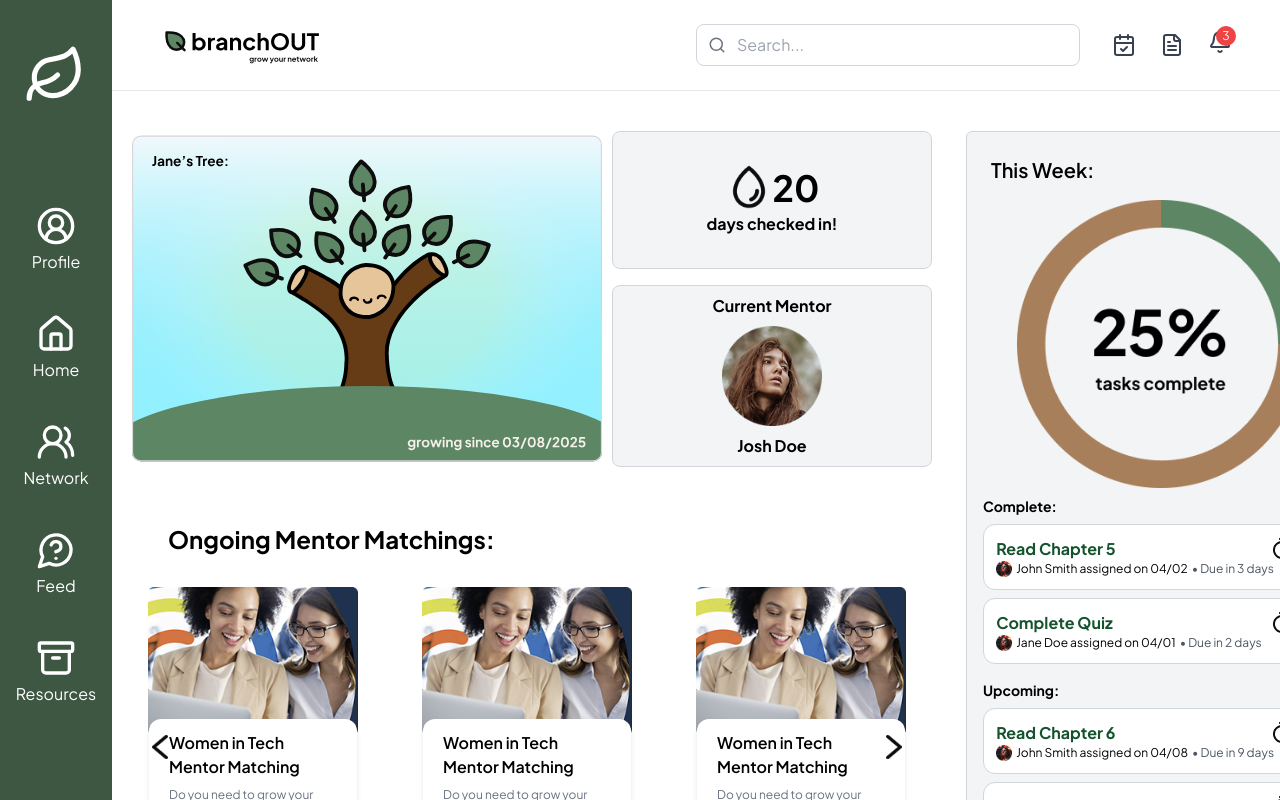
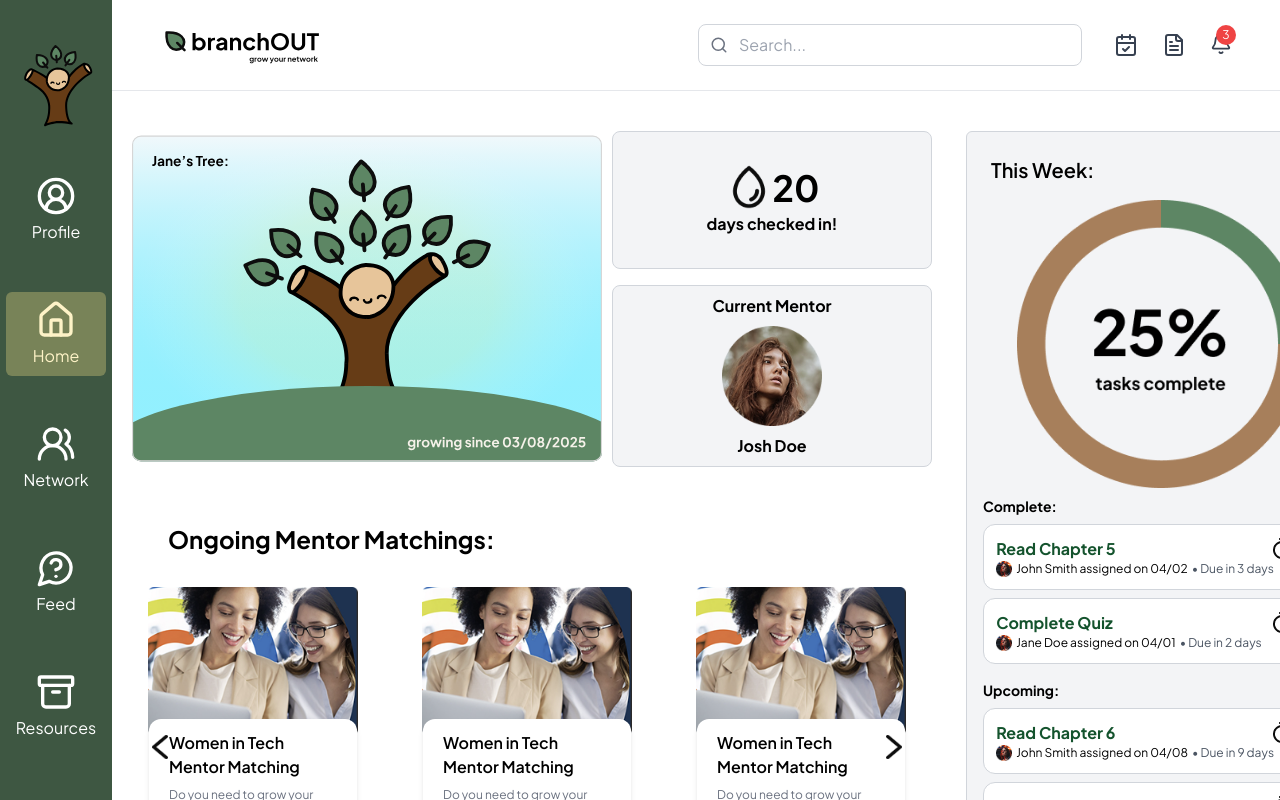
Before and after one commit to heartybp/BranchOut, a React (Vite) app in the folder client/: page /home in a window 1280 px wide. Built offline with nearby package versions, Linux system fonts and the light colour scheme.

Commit message:
adjust navbar hover and selected styling

```diff
--- a/client/src/Network.jsx
+++ b/client/src/Network.jsx
@@ -3,6 +3,9 @@ import Navbar from "./components/Navbar";
 import BrandName from "./assets/brand-name.svg";
 import TreeImage from "./assets/100ConnectionsTree.png";
 import MentorImage from "./assets/mentor.png";
+import Avatar2 from "./assets/avatar2.png";
+import Avatar3 from "./assets/avatar3.png";
+import Avatar4 from "./assets/avatar4.png";
 import ConnectionImage from "./assets/connection-photo.png";
 import Header from "./components/Header.jsx";
 import { Bell, FileText, CalendarCheck, Search } from "lucide-react";
--- a/client/src/components/Header.jsx
+++ b/client/src/components/Header.jsx
@@ -127,10 +127,10 @@ const Header = () => {
             <div className="relative">
               <button
                 onClick={() => setShowNotifications(!showNotifications)}
-                className="focus:outline-none relative text-gray-700 hover:text-green-700"
+                className="focus:outline-none relative text-gray-700 hover:text-green-700 pt-1"
               >
                 <Bell
-                  size={24}
+                  size={22}
                   className={showNotifications ? "text-green-700" : ""}
                 />
                 <span className="absolute -top-1 -right-1 bg-red-500 text-white text-xs rounded-full w-5 h-5 flex items-center justify-center">
--- a/client/src/components/Navbar.jsx
+++ b/client/src/components/Navbar.jsx
@@ -1,16 +1,17 @@
-import React from "react";
-import { useNavigate } from "react-router-dom";
+import React, { useState } from "react";
+import { useNavigate, useLocation } from "react-router-dom";
 import {
-  Leaf,
   House,
   UsersRound,
   MessageCircleQuestion,
   CircleUserRound,
   Archive,
 } from "lucide-react";
+import treeNav from "../assets/treeNav.svg";
 
 const Navbar = () => {
   const navigate = useNavigate();
+  const location = useLocation();
 
   const navigateHome = () => navigate("/home");
   const navigateNetwork = () => navigate("/network");
@@ -18,13 +19,19 @@ const Navbar = () => {
   const navigateProfile = () => navigate("/profile");
   const navigateResources = () => navigate("/resources");
 
+  const isActive = (path) => location.pathname === path;
+
   return (
     <div className="flex justify-center text-white min-w-28 w-28 h-screen bg-brandGreen z-20">
       <ul className="flex flex-col space-y-10">
-        <Leaf size={70} className="pl-2 mt-10 mb-14" />
+        <img src={treeNav} alt="Tree Logo" className="pl-1 mt-10" width="100" />
 
         <div
-          className="flex flex-col justify-center items-center space-y-1 cursor-pointer"
+          className={`flex flex-col justify-center items-center space-y-1 cursor-pointer rounded-md p-2 transition-colors duration-200 ${
+            isActive("/profile")
+              ? "bg-amber-200 bg-opacity-30 text-amber-100"
+              : "hover:bg-amber-200 hover:bg-opacity-20"
+          }`}
           onClick={navigateProfile}
         >
           <CircleUserRound size={40} />
@@ -32,7 +39,11 @@ const Navbar = () => {
         </div>
 
         <div
-          className="flex flex-col justify-center items-center space-y-1 cursor-pointer"
+          className={`flex flex-col justify-center items-center space-y-1 cursor-pointer rounded-md p-2 transition-colors duration-200 ${
+            isActive("/home")
+              ? "bg-amber-200 bg-opacity-30 text-amber-100"
+              : "hover:bg-amber-200 hover:bg-opacity-20"
+          }`}
           onClick={navigateHome}
         >
           <House size={40} />
@@ -40,7 +51,11 @@ const Navbar = () => {
         </div>
 
         <div
-          className="flex flex-col justify-center items-center space-y-1 cursor-pointer"
+          className={`flex flex-col justify-center items-center space-y-1 cursor-pointer rounded-md p-2 transition-colors duration-200 ${
+            isActive("/network")
+              ? "bg-amber-200 bg-opacity-30 text-amber-100"
+              : "hover:bg-amber-200 hover:bg-opacity-20"
+          }`}
           onClick={navigateNetwork}
         >
           <UsersRound size={40} />
@@ -48,7 +63,11 @@ const Navbar = () => {
         </div>
 
         <div
-          className="flex flex-col justify-center items-center space-y-1 cursor-pointer"
+          className={`flex flex-col justify-center items-center space-y-1 cursor-pointer rounded-md p-2 transition-colors duration-200 ${
+            isActive("/forum")
+              ? "bg-amber-200 bg-opacity-30 text-amber-100"
+              : "hover:bg-amber-200 hover:bg-opacity-20"
+          }`}
           onClick={navigateForum}
         >
           <MessageCircleQuestion size={40} />
@@ -56,7 +75,11 @@ const Navbar = () => {
         </div>
 
         <div
-          className="flex flex-col justify-center items-center space-y-1 cursor-pointer"
+          className={`flex flex-col justify-center items-center space-y-1 cursor-pointer rounded-md p-2 transition-colors duration-200 ${
+            isActive("/resources")
+              ? "bg-amber-200 bg-opacity-30 text-amber-100"
+              : "hover:bg-amber-200 hover:bg-opacity-20"
+          }`}
           onClick={navigateResources}
         >
           <Archive size={40} />
```
Also changed, not shown: client/src/components/Upload.jsx (+0 -131 lines), client/src/assets/treeNav.svg (added).
